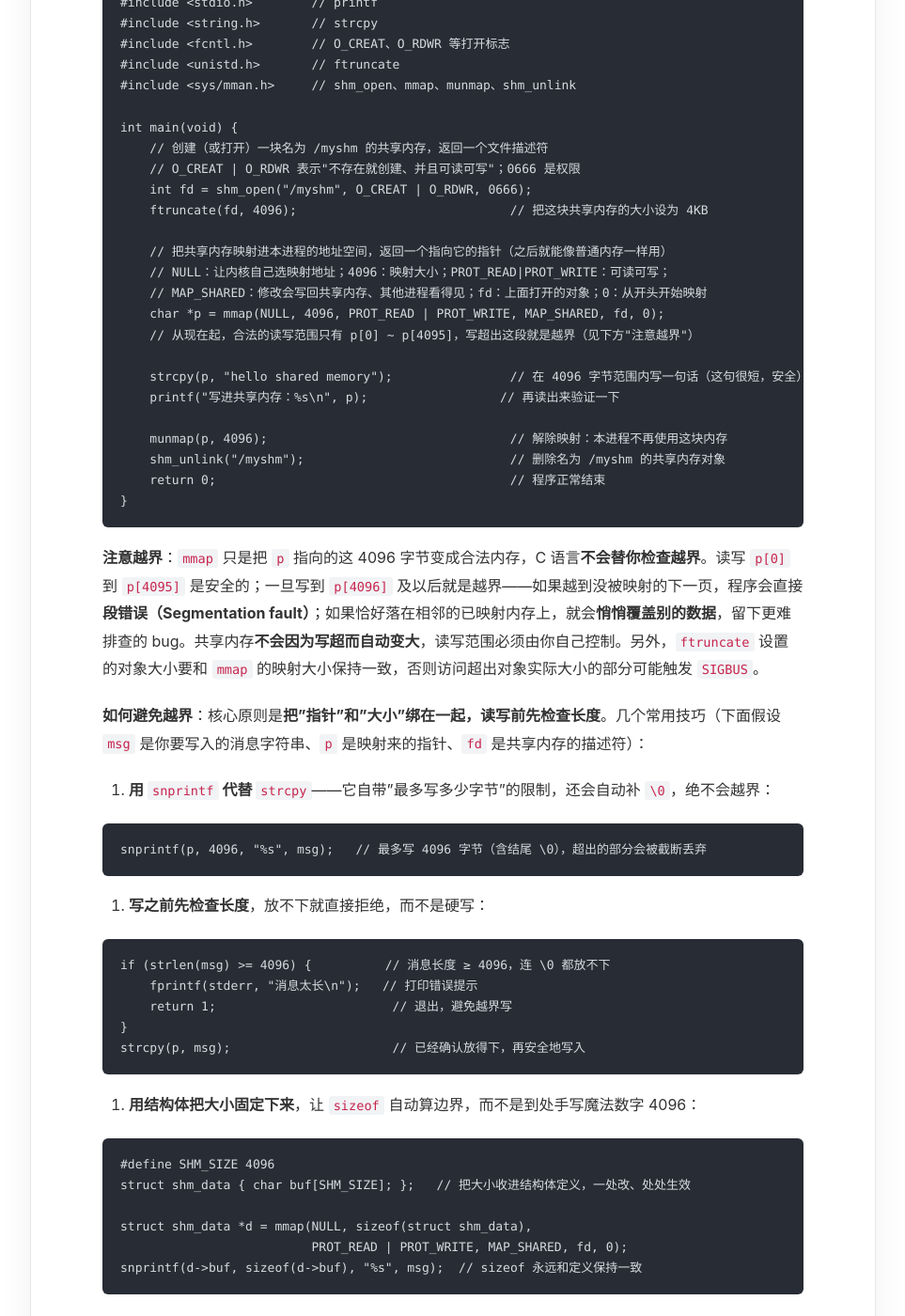
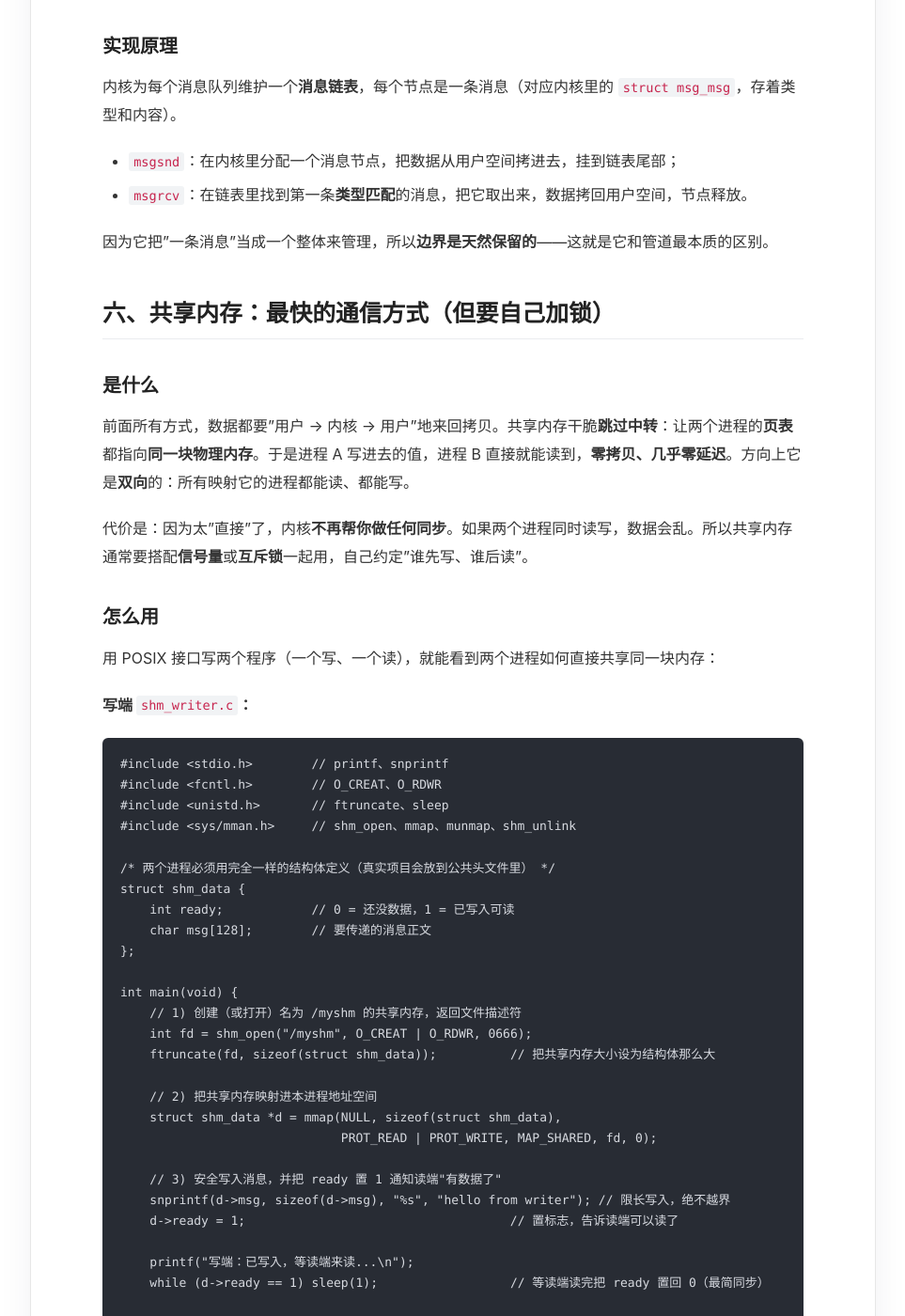
Before and after one commit to lnsyyj/lnsyyj.github.io, a Jekyll site: the page built from _posts/2026-10-24-ipc.md, in a window 1280 px wide and 1400 px high, scrolled down 10983 px. Shown: the whole window at 94% size, without its empty margins (158-1121 px from the left). Built offline with Jekyll 4.4.1, drawn with Linux system fonts in a browser that asks for light colours; some of the changed text lies outside the part shown.

Commit message:
docs: IPC 文章所有代码示例改为两个进程实现

````diff
--- a/_posts/2026-10-24-ipc.md
+++ b/_posts/2026-10-24-ipc.md
@@ -151,7 +151,7 @@
 }
 ```
 
-编译运行：`gcc pipe.c -o pipe && ./pipe`，你会看到子进程打印出父进程写进来的那句话。
+编译运行：`gcc pipe.c -o pipe && ./pipe`，你会看到子进程打印出父进程写进来的那句话。这里 `fork()` 之后父进程和子进程就是**两个进程**，它们通过同一条管道通信——匿名管道天生就是靠父子进程来演示"两个进程"的（因为管道两端的描述符只能靠 `fork` 继承）。
 
 ### 实现原理
 
@@ -311,40 +311,71 @@
 
 ### 怎么用
 
-用 System V 接口写一个最简例子（发送和接收在同一个进程里演示）：
+用 System V 接口写两个程序（一个发、一个收）。关键是**两个程序必须用同一个 key**，才能找到同一个队列：
+
+**发送端 `mq_sender.c`：**
 
 ```c
 #include <stdio.h>        // printf
 #include <string.h>       // strlen、strcpy
-#include <sys/ipc.h>      // IPC 相关的通用定义
-#include <sys/msg.h>      // msgget、msgsnd、msgrcv、msgctl
+#include <sys/ipc.h>      // IPC 相关定义
+#include <sys/msg.h>      // msgget、msgsnd
 
-/* 消息的结构体：内核要求消息格式是"一个类型号 + 一段内容" */
+#define MSG_KEY 1234       // 队列的"钥匙"：两个进程必须用同一个 key 才能找到同一个队列
+
+/* 消息结构体：内核要求"一个类型号 + 一段内容"；两个程序的定义要一致 */
 struct msgbuf {
     long mtype;            // 消息类型，必须是正数（这里用 1）
-    char mtext[128];       // 消息正文，最多装 127 个字符 + 结尾的 \0
+    char mtext[128];       // 消息正文，最多 127 字符 + 结尾 \0
 };
 
 int main(void) {
-    // 创建（或打开）一个消息队列，返回队列的 ID（整数）
-    // IPC_PRIVATE 表示"新建一个只属于我的新队列"；0666 是读写权限；IPC_CREAT 表示不存在就创建
-    int msqid = msgget(IPC_PRIVATE, 0666 | IPC_CREAT);
+    // 打开（不存在就创建）key=1234 的消息队列，返回队列 ID
+    int msqid = msgget(MSG_KEY, 0666 | IPC_CREAT);
 
-    // ---- 发送一条消息 ----
-    struct msgbuf send;                          // 声明一个消息变量，准备发送
-    send.mtype = 1;                              // 给这条消息标上类型 1
-    strcpy(send.mtext, "你好，消息队列");         // 把要发的文字填进消息正文
-    msgsnd(msqid, &send, strlen(send.mtext), 0); // 发送：第3个参数是正文长度，第4个 0 表示队列满了就阻塞等待
+    struct msgbuf send;                          // 准备要发送的消息
+    send.mtype = 1;                              // 类型设为 1
+    strcpy(send.mtext, "你好，消息队列");         // 填正文
+    msgsnd(msqid, &send, strlen(send.mtext), 0); // 发送：第3个参数是正文长度，第4个 0 表示队列满就阻塞
 
-    // ---- 接收一条消息 ----
-    struct msgbuf recv = {0};                    // 声明并清零：msgrcv 不会补字符串结尾的 \0，清零后 printf 才不会越界打印
-    // 接收：第3个参数是能装下的最大正文长度；第4个 1 表示"只要类型 1 的消息"；最后一个 0 表示没有匹配消息时就阻塞
-    ssize_t n = msgrcv(msqid, &recv, sizeof(recv.mtext), 1, 0);
-    printf("收到 %zd 字节：%s\n", n, recv.mtext); // 打印实际收到的字节数和消息内容
+    printf("发送端：已发送一条消息\n");
+    return 0;                                    // 发送完退出；消息会留在队列里等接收端来取
+}
+```
 
-    msgctl(msqid, IPC_RMID, NULL);                // 删除这个消息队列，释放内核里的资源
-    return 0;                                     // 程序正常结束
+**接收端 `mq_receiver.c`：**
+
+```c
+#include <stdio.h>        // printf
+#include <sys/ipc.h>      // IPC 相关定义
+#include <sys/msg.h>      // msgget、msgrcv、msgctl
+
+#define MSG_KEY 1234       // 和发送端同一个 key
+
+struct msgbuf {
+    long mtype;            // 消息类型
+    char mtext[128];       // 消息正文
+};
+
+int main(void) {
+    int msqid = msgget(MSG_KEY, 0666 | IPC_CREAT); // 打开同一个队列
+
+    struct msgbuf recv = {0};                    // 清零：msgrcv 不会补字符串结尾的 \0
+    ssize_t n = msgrcv(msqid, &recv, sizeof(recv.mtext), 1, 0); // 收类型 1 的消息
+    printf("接收端：收到 %zd 字节 = %s\n", n, recv.mtext);
+
+    msgctl(msqid, IPC_RMID, NULL);               // 读完后删除队列，清理内核资源
+    return 0;                                    // 程序正常结束
 }
+```
+
+编译并运行（先启动哪个都行：消息会暂存在队列里）：
+
+```bash
+gcc mq_sender.c -o mq_sender
+gcc mq_receiver.c -o mq_receiver
+./mq_sender     # 终端 1：发送一条消息
+./mq_receiver   # 终端 2：用同一个 key 找到同一队列，取走消息
 ```
 
 注意 `msgrcv` 的第四个参数 `1` 表示"只要类型为 1 的消息"。这就是它比管道强的地方：**带类型、可挑选**。
@@ -370,75 +401,112 @@
 
 ### 怎么用
 
-用 POSIX 接口写个最简例子：
+用 POSIX 接口写两个程序（一个写、一个读），就能看到两个进程如何直接共享同一块内存：
+
+**写端 `shm_writer.c`：**
 
 ```c
-#include <stdio.h>        // printf
-#include <string.h>       // strcpy
-#include <fcntl.h>        // O_CREAT、O_RDWR 等打开标志
-#include <unistd.h>       // ftruncate
+#include <stdio.h>        // printf、snprintf
+#include <fcntl.h>        // O_CREAT、O_RDWR
+#include <unistd.h>       // ftruncate、sleep
 #include <sys/mman.h>     // shm_open、mmap、munmap、shm_unlink
 
+/* 两个进程必须用完全一样的结构体定义（真实项目会放到公共头文件里） */
+struct shm_data {
+    int ready;            // 0 = 还没数据，1 = 已写入可读
+    char msg[128];        // 要传递的消息正文
+};
+
 int main(void) {
-    // 创建（或打开）一块名为 /myshm 的共享内存，返回一个文件描述符
-    // O_CREAT | O_RDWR 表示"不存在就创建、并且可读可写"；0666 是权限
+    // 1) 创建（或打开）名为 /myshm 的共享内存，返回文件描述符
     int fd = shm_open("/myshm", O_CREAT | O_RDWR, 0666);
-    ftruncate(fd, 4096);                             // 把这块共享内存的大小设为 4KB
+    ftruncate(fd, sizeof(struct shm_data));          // 把共享内存大小设为结构体那么大
 
-    // 把共享内存映射进本进程的地址空间，返回一个指向它的指针（之后就能像普通内存一样用）
-    // NULL：让内核自己选映射地址；4096：映射大小；PROT_READ|PROT_WRITE：可读可写；
-    // MAP_SHARED：修改会写回共享内存、其他进程看得见；fd：上面打开的对象；0：从开头开始映射
-    char *p = mmap(NULL, 4096, PROT_READ | PROT_WRITE, MAP_SHARED, fd, 0);
-    // 从现在起，合法的读写范围只有 p[0] ~ p[4095]，写超出这段就是越界（见下方"注意越界"）
+    // 2) 把共享内存映射进本进程地址空间
+    struct shm_data *d = mmap(NULL, sizeof(struct shm_data),
+                              PROT_READ | PROT_WRITE, MAP_SHARED, fd, 0);
 
-    strcpy(p, "hello shared memory");                // 在 4096 字节范围内写一句话（这句很短，安全）
-    printf("写进共享内存：%s\n", p);                  // 再读出来验证一下
+    // 3) 安全写入消息，并把 ready 置 1 通知读端"有数据了"
+    snprintf(d->msg, sizeof(d->msg), "%s", "hello from writer"); // 限长写入，绝不越界
+    d->ready = 1;                                    // 置标志，告诉读端可以读了
 
-    munmap(p, 4096);                                 // 解除映射：本进程不再使用这块内存
-    shm_unlink("/myshm");                            // 删除名为 /myshm 的共享内存对象
+    printf("写端：已写入，等读端来读...\n");
+    while (d->ready == 1) sleep(1);                  // 等读端读完把 ready 置回 0（最简同步）
+
+    munmap(d, sizeof(struct shm_data));              // 解除映射
+    shm_unlink("/myshm");                            // 清理共享内存对象
     return 0;                                        // 程序正常结束
 }
 ```
 
-**注意越界**：`mmap` 只是把 `p` 指向的这 4096 字节变成合法内存，C 语言**不会替你检查越界**。读写 `p[0]` 到 `p[4095]` 是安全的；一旦写到 `p[4096]` 及以后就是越界——如果越到没被映射的下一页，程序会直接**段错误（Segmentation fault）**；如果恰好落在相邻的已映射内存上，就会**悄悄覆盖别的数据**，留下更难排查的 bug。共享内存**不会因为写超而自动变大**，读写范围必须由你自己控制。另外，`ftruncate` 设置的对象大小要和 `mmap` 的映射大小保持一致，否则访问超出对象实际大小的部分可能触发 `SIGBUS`。
-
-**如何避免越界**：核心原则是**把"指针"和"大小"绑在一起，读写前先检查长度**。几个常用技巧（下面假设 `msg` 是你要写入的消息字符串、`p` 是映射来的指针、`fd` 是共享内存的描述符）：
-
-1. **用 `snprintf` 代替 `strcpy`**——它自带"最多写多少字节"的限制，还会自动补 `\0`，绝不会越界：
+**读端 `shm_reader.c`：**
 
 ```c
-snprintf(p, 4096, "%s", msg);   // 最多写 4096 字节（含结尾 \0），超出的部分会被截断丢弃
+#include <stdio.h>        // printf
+#include <fcntl.h>        // O_RDWR
+#include <unistd.h>       // sleep
+#include <sys/mman.h>     // shm_open、mmap、munmap
+
+/* 和写端保持完全一致的结构体定义 */
+struct shm_data {
+    int ready;            // 0 = 还没数据，1 = 已写入可读
+    char msg[128];        // 要传递的消息正文
+};
+
+int main(void) {
+    // 1) 打开同一块共享内存（名字必须和写端一致；由先启动的写端创建）
+    int fd = shm_open("/myshm", O_RDWR, 0666);
+
+    // 2) 映射进本进程地址空间（和写端指向同一块物理内存）
+    struct shm_data *d = mmap(NULL, sizeof(struct shm_data),
+                              PROT_READ | PROT_WRITE, MAP_SHARED, fd, 0);
+
+    while (d->ready == 0) sleep(1);                  // 等写端把 ready 置 1
+
+    printf("读端：收到消息 = %s\n", d->msg);          // 直接读到写端写进来的内容
+
+    d->ready = 0;                                    // 告诉写端"读完了"
+    munmap(d, sizeof(struct shm_data));              // 解除映射
+    return 0;                                        // 程序正常结束
+}
 ```
 
-2. **写之前先检查长度**，放不下就直接拒绝，而不是硬写：
+编译并运行（先启动写端，再启动读端）：
+
+```bash
+# 1) 先编译出两个可执行文件
+gcc shm_writer.c -o shm_writer
+gcc shm_reader.c -o shm_reader
+
+# 2) 终端 1 先启动写端：创建共享内存、写入消息，然后等读端来读
+./shm_writer
+
+# 3) 终端 2 再启动读端：读到消息后把 ready 置回 0，写端随之退出
+./shm_reader
+```
+
+这里用共享内存里的一个 `ready` 标志加 `sleep` 轮询，做了**最简单的同步**（约定谁先写、谁后读）。真实项目里这种"忙等"太浪费 CPU、而且标志本身不是原子的，一般会换成**信号量**或**互斥锁**——但作为演示，这已经能清楚看到：**两个进程通过同一块内存直接交换了数据，中间没有任何拷贝。**
+
+**注意越界**：`mmap` 只是把 `d` 指向的结构体大小那段内存变成合法内存，C 语言**不会替你检查越界**。读写 `d->msg` 的 `sizeof(d->msg)` 字节内是安全的；一旦写超出这个范围就是越界——如果越到没被映射的下一页，程序会直接**段错误（Segmentation fault）**；如果恰好落在相邻的已映射内存上，就会**悄悄覆盖别的数据**，留下更难排查的 bug。共享内存**不会因为写超而自动变大**，读写范围必须由你自己控制。另外，`ftruncate` 设置的对象大小要和 `mmap` 的映射大小保持一致，否则访问超出对象实际大小的部分可能触发 `SIGBUS`。
+
+**如何避免越界**：核心原则是**把"指针"和"大小"绑在一起，读写前先检查长度**。上面的写端已经演示了其中两种——`snprintf` 限长写入、结构体 + `sizeof` 自动算边界。再补充两个常用技巧（下面 `msg` 代表你要写入的消息字符串）：
+
+1. **写之前先检查长度**，放不下就直接拒绝：
 
 ```c
-if (strlen(msg) >= 4096) {          // 消息长度 ≥ 4096，连 \0 都放不下
-    fprintf(stderr, "消息太长\n");   // 打印错误提示
-    return 1;                        // 退出，避免越界写
+if (strlen(msg) >= sizeof(d->msg)) {        // 消息长度 ≥ 缓冲区大小，连 \0 都放不下
+    fprintf(stderr, "消息太长\n");           // 打印错误提示
+    return 1;                                // 退出，避免越界写
 }
-strcpy(p, msg);                      // 已经确认放得下，再安全地写入
+snprintf(d->msg, sizeof(d->msg), "%s", msg); // 确认放得下，再写入
 ```
 
-3. **用结构体把大小固定下来**，让 `sizeof` 自动算边界，而不是到处手写魔法数字 4096：
-
-```c
-#define SHM_SIZE 4096
-struct shm_data { char buf[SHM_SIZE]; };   // 把大小收进结构体定义，一处改、处处生效
-
-struct shm_data *d = mmap(NULL, sizeof(struct shm_data),
-                          PROT_READ | PROT_WRITE, MAP_SHARED, fd, 0);
-snprintf(d->buf, sizeof(d->buf), "%s", msg);  // sizeof 永远和定义保持一致
-```
-
-4. **开发期用 AddressSanitizer 让越界当场现形**，而不是等到段错误才懵：
+2. **开发期用 AddressSanitizer 让越界当场现形**，而不是等到段错误才懵：
 
 ```bash
-gcc -fsanitize=address -g shm.c -o shm && ./shm
+gcc -fsanitize=address -g shm_writer.c -o shm_writer && ./shm_writer
 # 一旦越界，程序会立刻报出越界发生在哪一行、越了多大
 ```
-
-真实项目里，通常是**一个进程写、另一个进程读**，中间用信号量互相同步。这里为了直观，只演示了"映射 + 直接读写"这一步。
 
 ### 实现原理
 
@@ -468,24 +536,54 @@
 kill -KILL 12345   # 给 12345 号进程发 SIGKILL：强制杀死（进程无法捕获或忽略这个信号）
 ```
 
-在进程里，你可以**注册一个处理函数**，收到信号时做点事（`SIGKILL` 和 `SIGSTOP` 除外，它们无法被捕获）：
+再用两个程序完整演示：一个注册处理函数等着收信号，另一个负责发信号（`SIGKILL` 和 `SIGSTOP` 除外，其余信号都能被捕获）：
+
+**接收端 `signal_receiver.c`：**
 
 ```c
 #include <stdio.h>        // printf
 #include <signal.h>       // signal、SIGINT
-#include <unistd.h>       // sleep
+#include <unistd.h>       // getpid、sleep
 
-// 信号处理函数：收到信号时内核会调用它，参数 sig 是信号的编号
+// 信号处理函数：收到信号时内核会调用它，参数 sig 是信号编号
 void on_sigint(int sig) {
     printf("收到信号 %d，我要优雅收尾了\n", sig); // 打印收到的信号编号
 }
 
 int main(void) {
-    // 注册：告诉内核"收到 SIGINT（也就是按 Ctrl+C）时，去执行 on_sigint"
-    signal(SIGINT, on_sigint);
-    while (1) sleep(1);   // 无限循环：每 1 秒睡一下，等着信号到来打断它
-    return 0;             // 因为上面是死循环，正常情况下永远走不到这一行
+    printf("我的 PID 是 %d，等别人发 SIGINT 给我\n", getpid()); // 打印自己的 PID，供发送端使用
+    signal(SIGINT, on_sigint);   // 注册：收到 SIGINT 时执行 on_sigint
+    while (1) sleep(1);          // 无限循环：每 1 秒睡一下，等着信号到来
+    return 0;                    // 因为上面是死循环，正常情况下走不到这行
 }
+```
+
+**发送端 `signal_sender.c`：**
+
+```c
+#include <stdio.h>        // printf
+#include <stdlib.h>       // atoi
+#include <signal.h>       // kill、SIGINT
+
+int main(int argc, char *argv[]) {
+    if (argc < 2) {                              // 命令行没带 PID 参数
+        printf("用法：%s <目标进程的 PID>\n", argv[0]); // 提示用法
+        return 1;                                // 退出
+    }
+    int pid = atoi(argv[1]);                     // 把命令行参数转成整数 PID
+    kill(pid, SIGINT);                           // 给这个 PID 的进程发 SIGINT
+    printf("已向 PID %d 发送 SIGINT\n", pid);     // 提示发送完成
+    return 0;                                    // 程序正常结束
+}
+```
+
+编译并运行（先启动接收端，再把它的 PID 填给发送端）：
+
+```bash
+gcc signal_receiver.c -o receiver
+gcc signal_sender.c -o sender
+./receiver       # 终端 1：打印出自己的 PID，然后进入等待
+./sender 12345   # 终端 2：把上面打印的 PID 填进来，发 SIGINT 给它
 ```
 
 ### 实现原理
@@ -500,19 +598,9 @@
 
 ### 怎么用
 
-用 Python 写一个最小的"本机套接字对"演示：
+用 Python 写**两个程序**：一个服务端、一个客户端（极简版，服务端只接收一条消息就退出）。这个例子用 TCP，本机能跑，跨机器时把客户端的 `127.0.0.1` 换成服务器 IP 也能跑：
 
-```python
-import socket                          # 导入 socket 模块（所有套接字相关的函数都在里面）
-
-# socketpair() 一次创建"一对"已经互相连好的套接字，返回两个端点
-a, b = socket.socketpair()
-
-a.sendall(b"hello from A")            # 从 a 这一端发送；b"..." 表示发送的是二进制字节
-print("B 收到：", b.recv(100).decode()) # 在 b 这一端收最多 100 字节，decode() 把字节转回字符串打印
-```
-
-跨机器的经典 TCP 服务端长这样（极简版，服务端只接收一条消息就退出）：
+**服务端 `tcp_server.py`：**
 
 ```python
 import socket                          # 导入 socket 模块
@@ -525,6 +613,8 @@
 conn.close()                           # 关闭这条连接
 ```
 
+**客户端 `tcp_client.py`：**
+
 ```python
 import socket                          # 导入 socket 模块
 
@@ -533,6 +623,8 @@
 cli.sendall(b"hello over TCP")         # 发送一条二进制字节串
 cli.close()                            # 关闭连接
 ```
+
+运行：终端 1 先启动 `python tcp_server.py`（会阻塞等待），终端 2 再启动 `python tcp_client.py`，服务端立刻打印收到的消息。
 
 ### 实现原理
 
````
